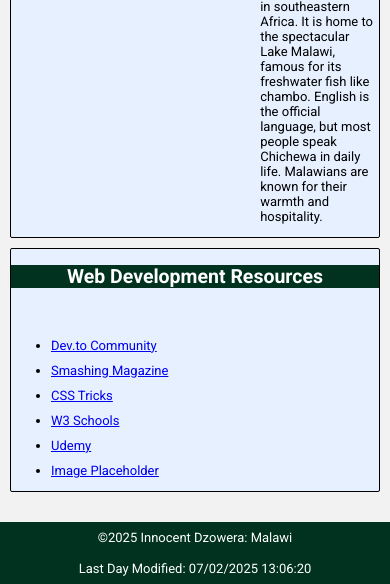
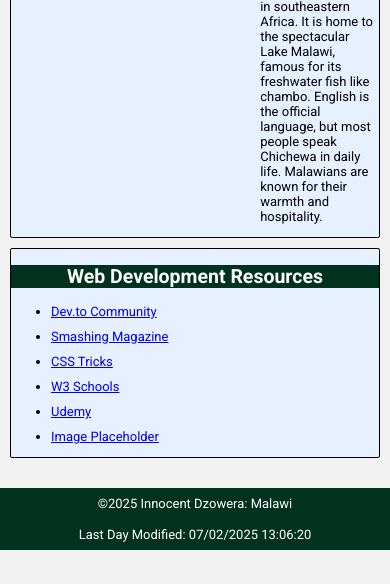
Before and after one commit to dzowera/wdd131, a plain HTML site: page index.html in a window 390 px wide. Shown: the part 429-1013 px from the top of the page. After the commit the page ends 979 px from the top, so only its background shows below. Drawn offline with Linux system fonts and the light colour scheme.

Commit message:
good to go

```diff
--- a/styles/base.css
+++ b/styles/base.css
@@ -85,6 +85,12 @@ main {
   margin-top: 50px;
 }
 
+@media(max-width: 600px){
+  .card ul{
+    margin-top: 10px;
+  }
+}
+
 .card ul li {
   margin-top: 10px;
 }
```
